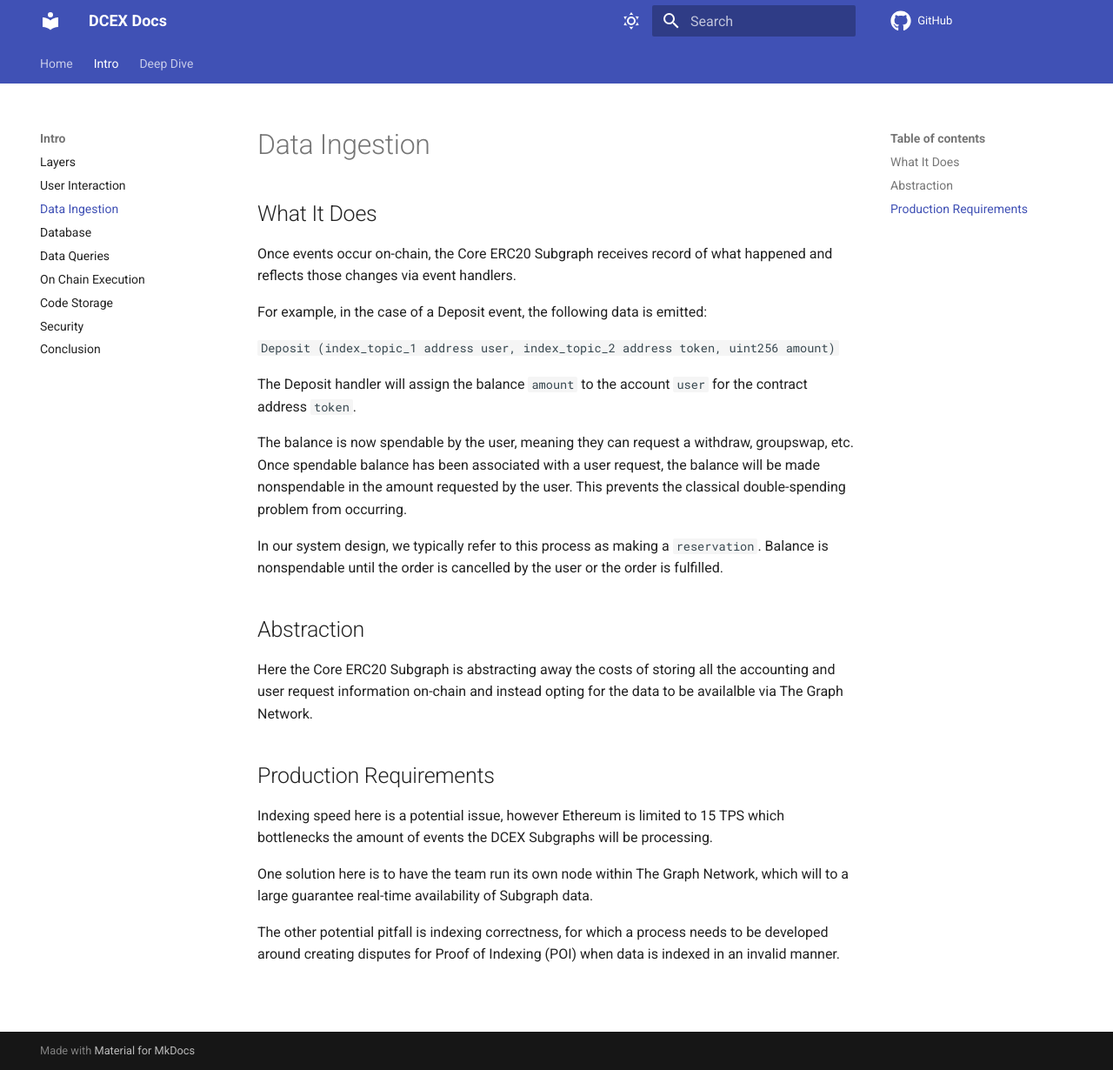
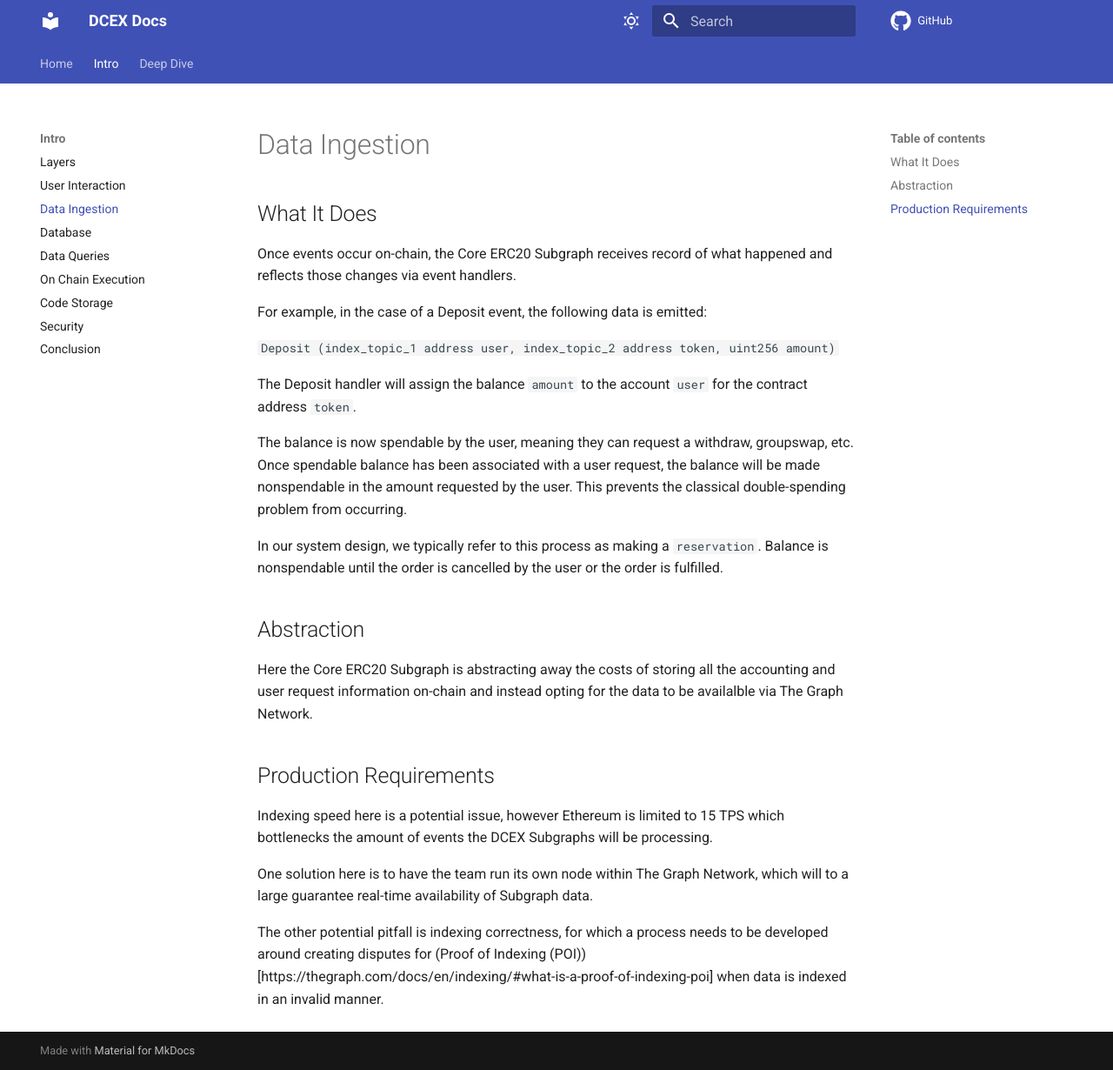
Before and after one commit to poolshark-protocol/docs, an MkDocs documentation site: the page built from docs/intro/layers/ingestion.md, in a window 1280 px wide and 1230 px high. Shown: the whole window at 87% size. Built offline with MkDocs 1.6.1 and Material for MkDocs 9.7.7, drawn with Linux system fonts in a browser that asks for light colours; comment, search, counter and statistics services are not loaded; some of the changed lines change nothing that is shown.

Commit message:
ingestion notes production requirements

```diff
--- a/docs/intro/layers/ingestion.md
+++ b/docs/intro/layers/ingestion.md
@@ -24,4 +24,4 @@ Indexing speed here is a potential issue, however Ethereum is limited to 15 TPS
 
 One solution here is to have the team run its own node within The Graph Network, which will to a large guarantee real-time availability of Subgraph data.
 
-The other potential pitfall is indexing correctness, for which a process needs to be developed around creating disputes for Proof of Indexing (POI) when data is indexed in an invalid manner.
+The other potential pitfall is indexing correctness, for which a process needs to be developed around creating disputes for (Proof of Indexing (POI))[https://thegraph.com/docs/en/indexing/#what-is-a-proof-of-indexing-poi] when data is indexed in an invalid manner.
```
